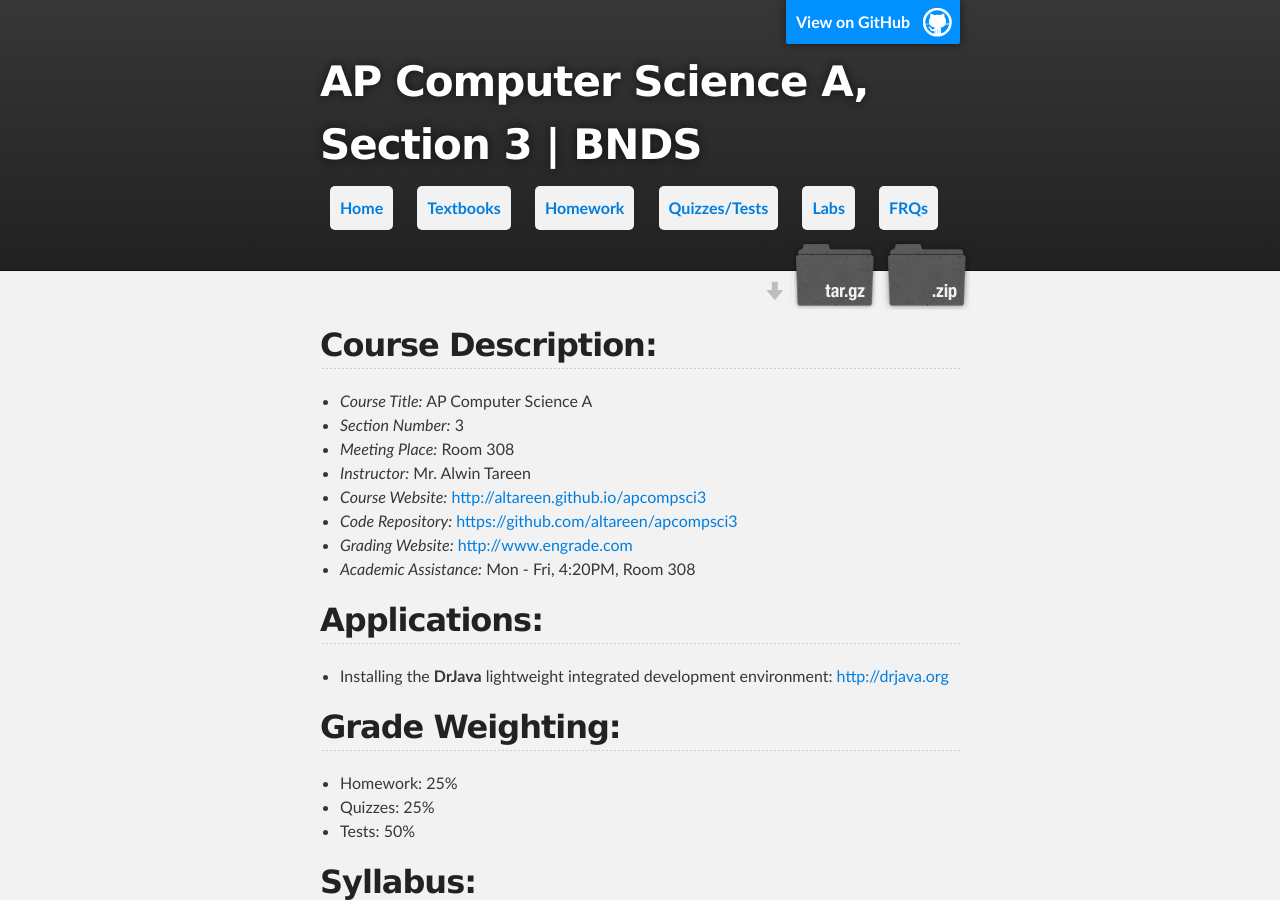
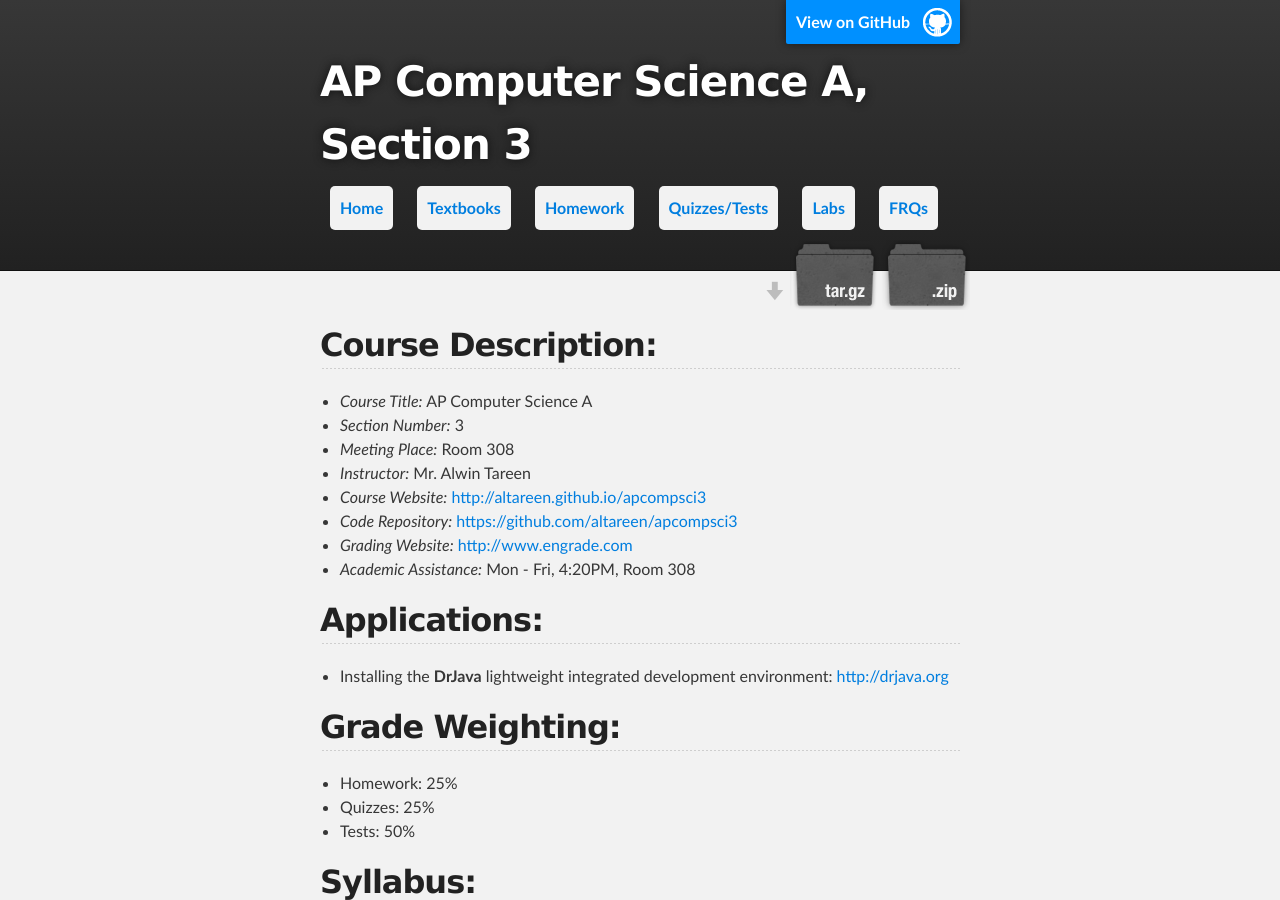
Before and after one commit to ynot1609/apcompsci3, a Jekyll site: the page built from index.md, in a window 1280 px wide and 900 px high. Built offline with Jekyll 4.4.1, drawn with Linux system fonts in a browser that asks for light colours.

Commit message:
Updated index.md

```diff
--- a/_layouts/default.html
+++ b/_layouts/default.html
@@ -14,7 +14,7 @@
     <div id="header_wrap" class="outer">
         <header class="inner">
             <a id="forkme_banner" href="https://github.com/altareen/apcompsci3">View on GitHub</a>
-            <h1 id="project_title">AP Computer Science A, Section 3 | BNDS</h1>
+            <h1 id="project_title">AP Computer Science A, Section 3</h1>
             <!-- <h2 id="project_tagline">altareen.github.io/apcompsci3</h2> -->
 
             <nav>
```
